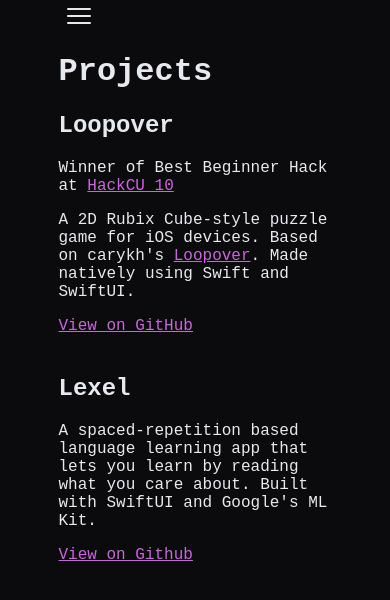
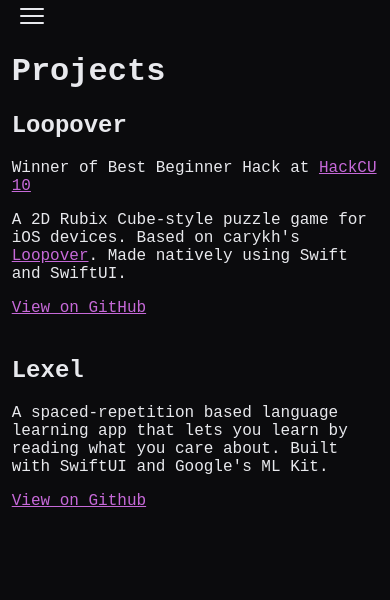
Before and after one commit to enzottic/portfolio, a SvelteKit app: page /projects in a window 390 px wide. Shown: the top 600 px of the page. Built offline with nearby package versions, Linux system fonts and the light colour scheme.

Commit message:
fix: small screen support

```diff
--- a/src/lib/components/PostImage.svelte
+++ b/src/lib/components/PostImage.svelte
@@ -25,6 +25,8 @@
     img {
         display: block;
         max-width: 100%;
+        min-width: 0;
+        width: 100%;
         height: auto;
         margin: 0 auto;
         border-radius: 8px;
--- a/src/routes/+layout.svelte
+++ b/src/routes/+layout.svelte
@@ -39,9 +39,22 @@
     .container {
         width: 70%;
         max-width: 1200px;
+        min-width: 0;
         min-height: 100vh;
         display: flex;
         flex-direction: column;
+    }
+
+    @media (max-width: 768px) {
+        .container {
+            width: 90%;
+        }
+    }
+
+    @media (max-width: 480px) {
+        .container {
+            width: 94%;
+        }
     }
 
     footer {
--- a/src/routes/blog/[slug]/+page.svelte
+++ b/src/routes/blog/[slug]/+page.svelte
@@ -101,8 +101,10 @@
 <style>
     article {
         max-width: 720px;
+        width: 100%;
         margin: 0 auto;
         padding: 1rem 0 4rem;
+        min-width: 0;
     }
 
     .back-link {
@@ -128,6 +130,7 @@
     .prose {
         margin-top: 2rem;
         line-height: 1.7;
+        overflow-wrap: break-word;
     }
 
     .prose :global(h2) {
@@ -204,6 +207,7 @@
 
     .prose :global(img) {
         max-width: 100%;
+        min-width: 0;
         height: auto;
         border-radius: 8px;
     }
```
